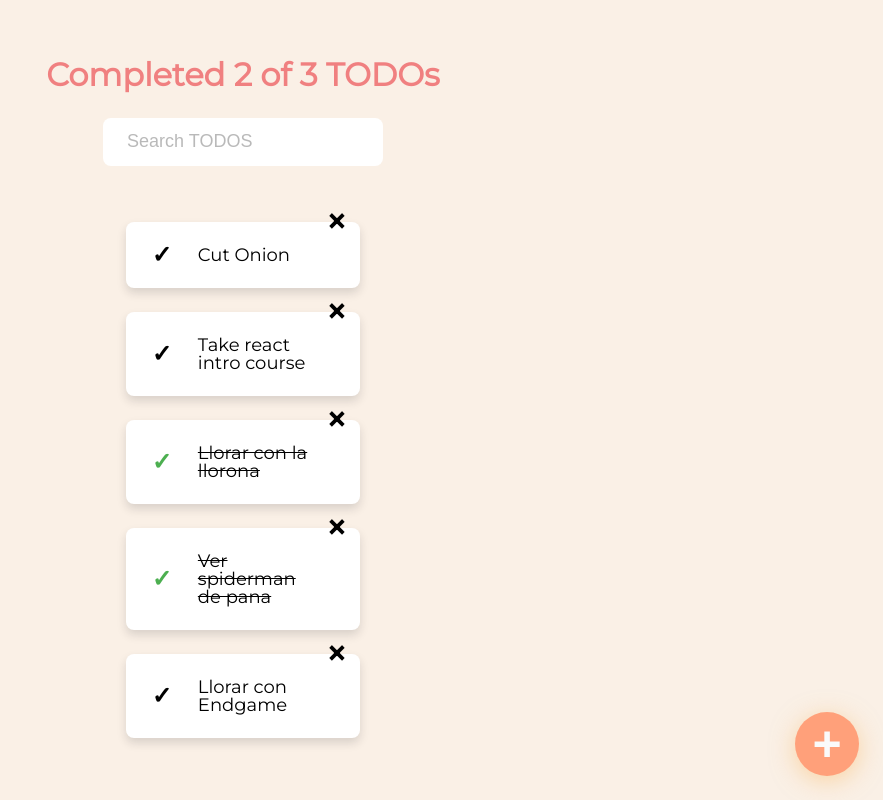
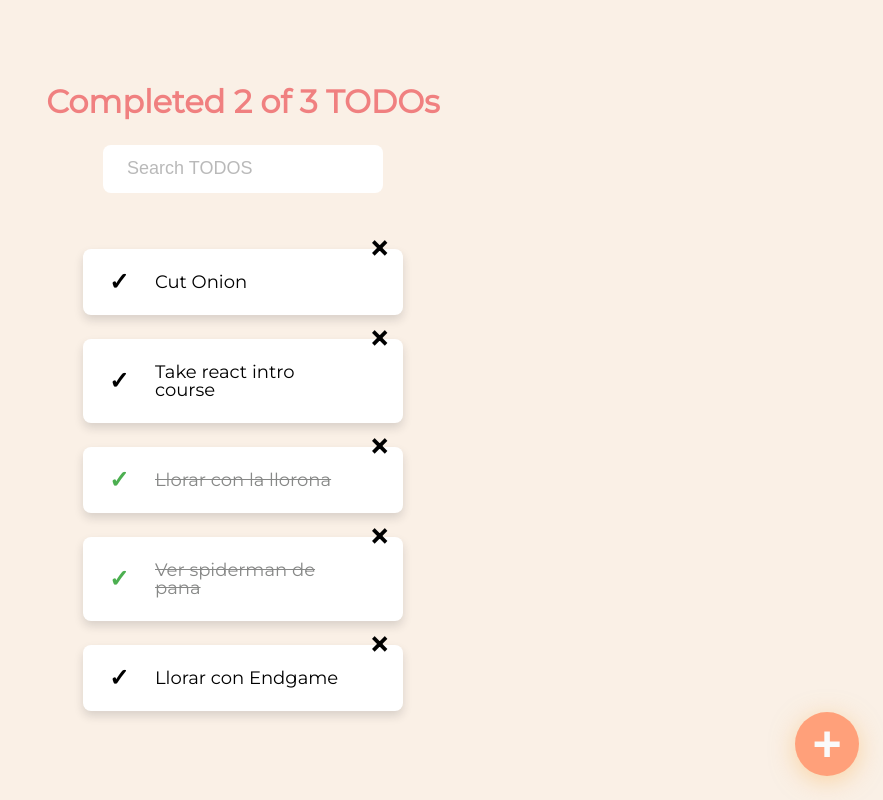
Before and after one commit to dloyolar/react-todo-machine-composition-components, a JavaScript app: page / in a window 1280 px wide. Shown: the whole page, without its empty margins (397-1280 px from the left). Built offline with nearby package versions, Linux system fonts and the light colour scheme; the HTML template or start-up script is replaced by a standard one.

Commit message:
refactor: improve styles

```diff
--- a/src/App.js
+++ b/src/App.js
@@ -24,7 +24,7 @@
           <TodoItem
             text={todo.text}
             key={todo.text + i}
-            complete={todo.completed}
+            completed={todo.completed}
           />
         ))}
       </TodoList>
--- a/src/components/TodoItem/TodoItem.css
+++ b/src/components/TodoItem/TodoItem.css
@@ -1,4 +1,5 @@
 .TodoItem {
+  width: 320px;
   background-color: #fff;
   position: relative;
   display: flex;
@@ -20,6 +21,7 @@
 
 .TodoItem-p--complete {
   text-decoration: line-through;
+  color: #878887;
 }
 
 .Icon {
--- a/src/components/TodoItem/TodoItem.js
+++ b/src/components/TodoItem/TodoItem.js
@@ -4,11 +4,11 @@
   return (
     <li className="TodoItem">
       <span
-        className={`Icon Icon-check ${props.complete && 'Icon-check--active'}`}
+        className={`Icon Icon-check ${props.completed && 'Icon-check--active'}`}
       >
         ✓
       </span>
-      <p className={`TodoItem-p ${props.complete && 'TodoItem-p--complete'}`}>
+      <p className={`TodoItem-p ${props.completed && 'TodoItem-p--complete'}`}>
         {props.text}
       </p>
       <span className="Icon Icon-delete">×</span>
```
